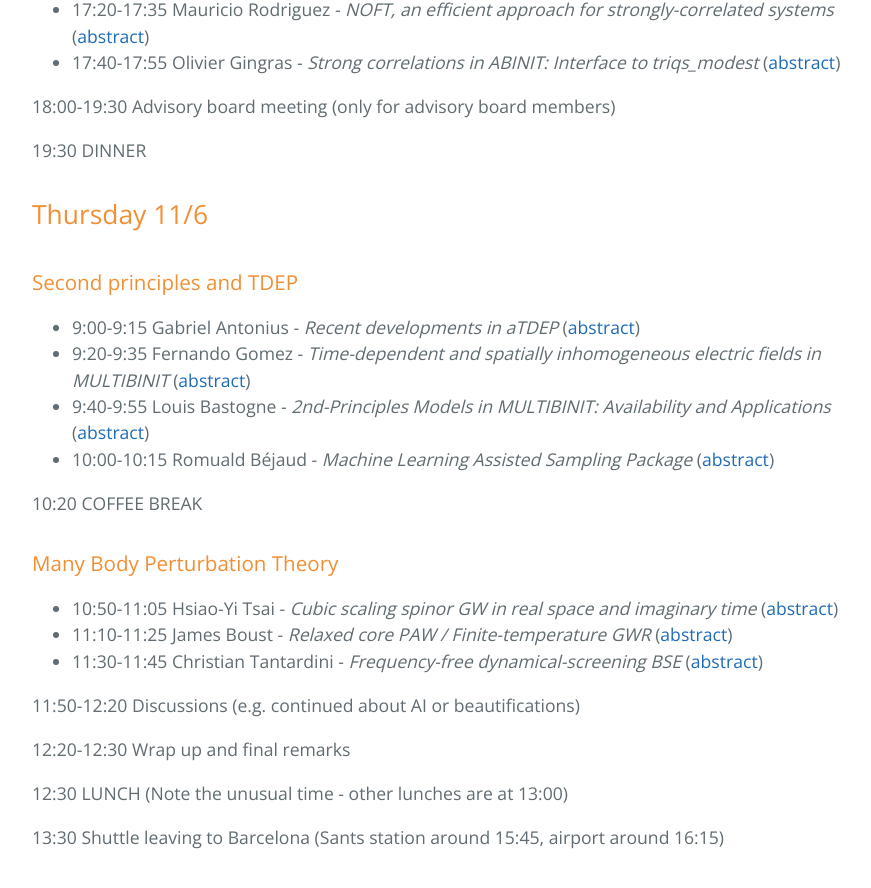
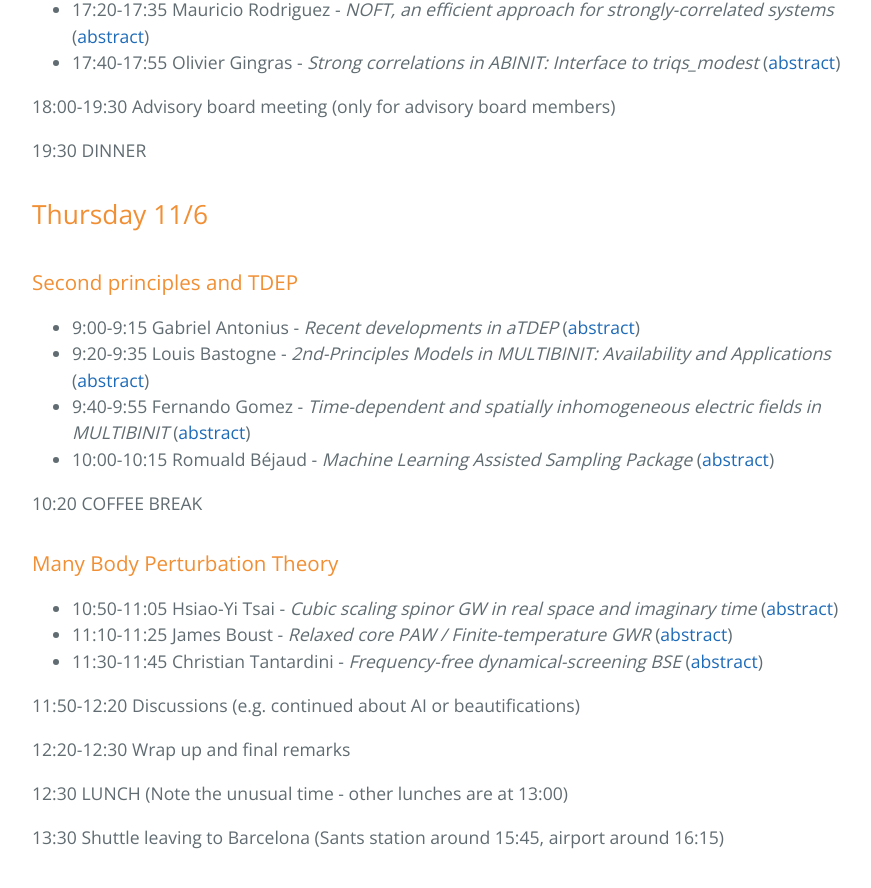
Before and after one commit to abinit/abidev2026, a Jekyll site: the page built from docs/program.md, in a window 1280 px wide and 900 px high, scrolled down 3484 px. Shown: the top 888 px of the window, without its empty margins (192-1063 px from the left). Built offline with Jekyll 4.4.1, drawn with Linux system fonts in a browser that asks for light colours; the repository's description, which GitHub fills in, is left out.

```diff
--- a/docs/program.md
+++ b/docs/program.md
@@ -123,8 +123,8 @@ _Every oral presentation is followed by some time for discussion, at least 5 min
 ### Second principles and TDEP
 
 - 9:00-9:15 Gabriel Antonius - _Recent developments in aTDEP_ ([abstract](abstracts.md#Antonius))
-- 9:20-9:35 Fernando Gomez - _Time-dependent and spatially inhomogeneous electric fields in MULTIBINIT_ ([abstract](abstracts.md#Ortiz))
-- 9:40-9:55 Louis Bastogne - _2nd-Principles Models in MULTIBINIT: Availability and Applications_ ([abstract](abstracts.md#Bastogne))
+- 9:20-9:35 Louis Bastogne - _2nd-Principles Models in MULTIBINIT: Availability and Applications_ ([abstract](abstracts.md#Bastogne))
+- 9:40-9:55 Fernando Gomez - _Time-dependent and spatially inhomogeneous electric fields in MULTIBINIT_ ([abstract](abstracts.md#Ortiz))
 - 10:00-10:15 Romuald Béjaud - _Machine Learning Assisted Sampling Package_ ([abstract](abstracts.md#Béjaud))
 
 10:20 COFFEE BREAK
```
